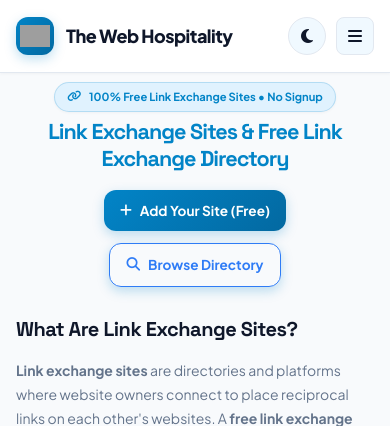
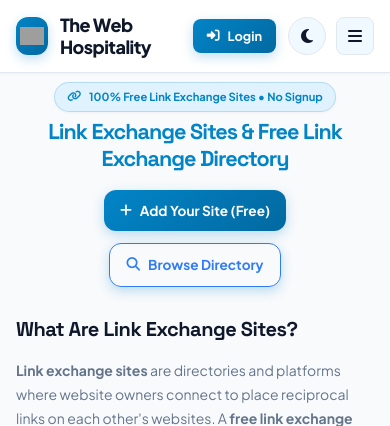
Before and after one commit to Twh-555/link-exchange, a Flask app: page / in a window 390 px wide. Shown: the top 426 px of the page. Run offline with Flask 3, Linux system fonts and the light colour scheme; data that the repository does not hold is empty; grey boxes are pictures that could not be loaded.

Commit message:
Login button in header (desktop) + Login/My Account in mobile menu

```diff
--- a/static/style.css
+++ b/static/style.css
@@ -1958,3 +1958,13 @@
   .filter-bar .form-control { min-width: 0; flex: 1 1 100%; }
   .filter-bar select { max-width: 100% !important; }
 }
+
+/* ============ Header Login Button ============ */
+.nav-login-btn { white-space: nowrap; margin-right: 2px; }
+.nav-login-mobile { display: none; }
+@media (max-width: 992px) {
+  .nav-login-mobile { display: flex; }
+}
+@media (min-width: 993px) {
+  .nav-login-mobile { display: none !important; }
+}
--- a/templates/_header.html
+++ b/templates/_header.html
@@ -75,9 +75,13 @@
           <a href="https://www.thewebhospitality.com/blog/" class="nav-link"><i class="fa-solid fa-blog"></i> Blog</a>
           <a href="https://www.thewebhospitality.com/contact-us/" class="nav-link"><i class="fa-solid fa-envelope"></i>
             Contact</a>
+          <a href="{{ url_for('login') }}" class="nav-link nav-login-mobile"><i class="fa-solid fa-right-to-bracket"></i> Login / My Account</a>
         </div>
 
         <div class="nav-actions">
+          <a href="{{ url_for('login') }}" class="btn btn-primary btn-sm nav-login-btn" style="font-size:.8rem;padding:7px 14px">
+            <i class="fa-solid fa-right-to-bracket"></i> Login
+          </a>
           <button id="themeToggleBtn" class="theme-toggle-btn" title="Toggle Light/Dark mode" aria-label="Toggle Theme">
             <i class="fa-solid fa-moon"></i>
           </button>
```
